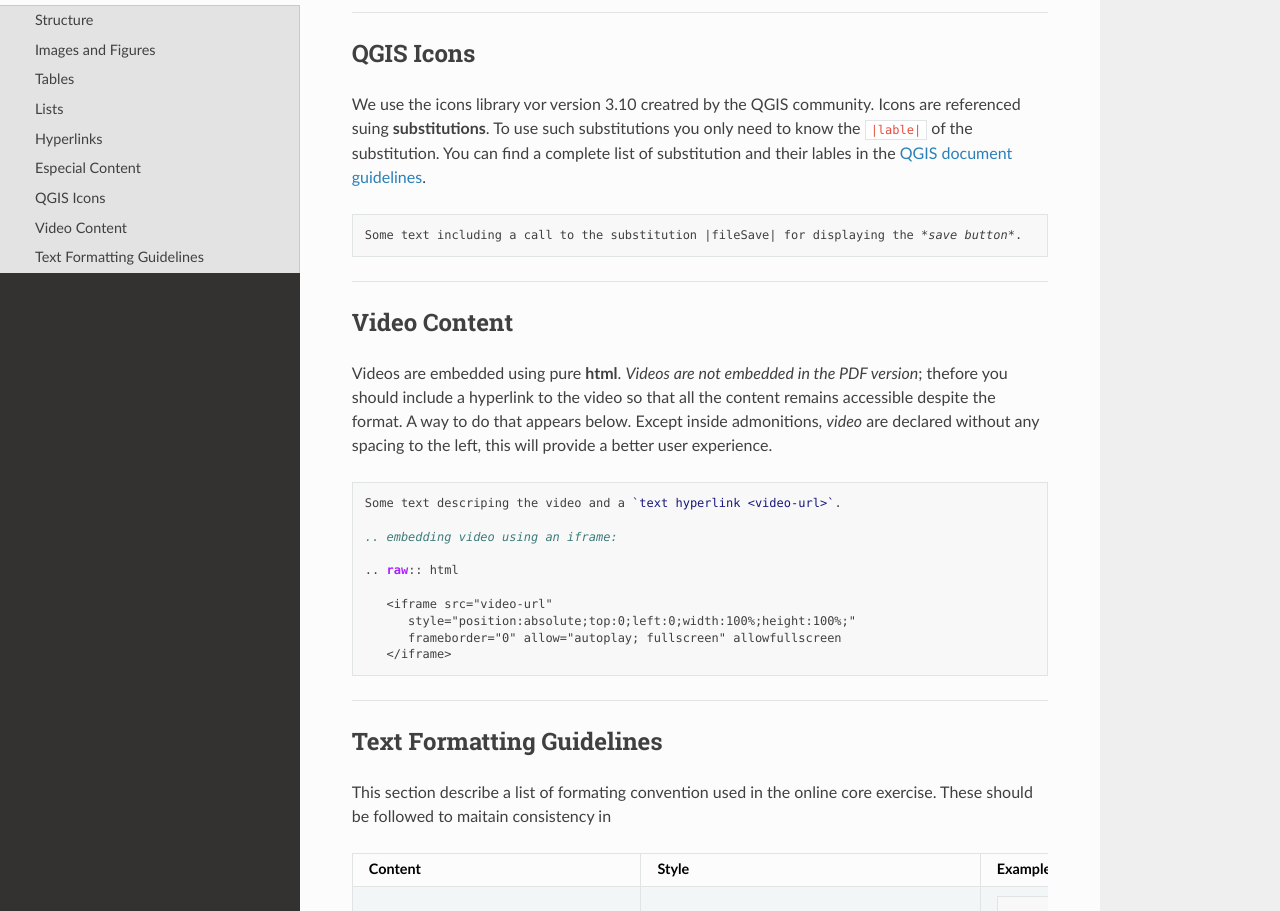
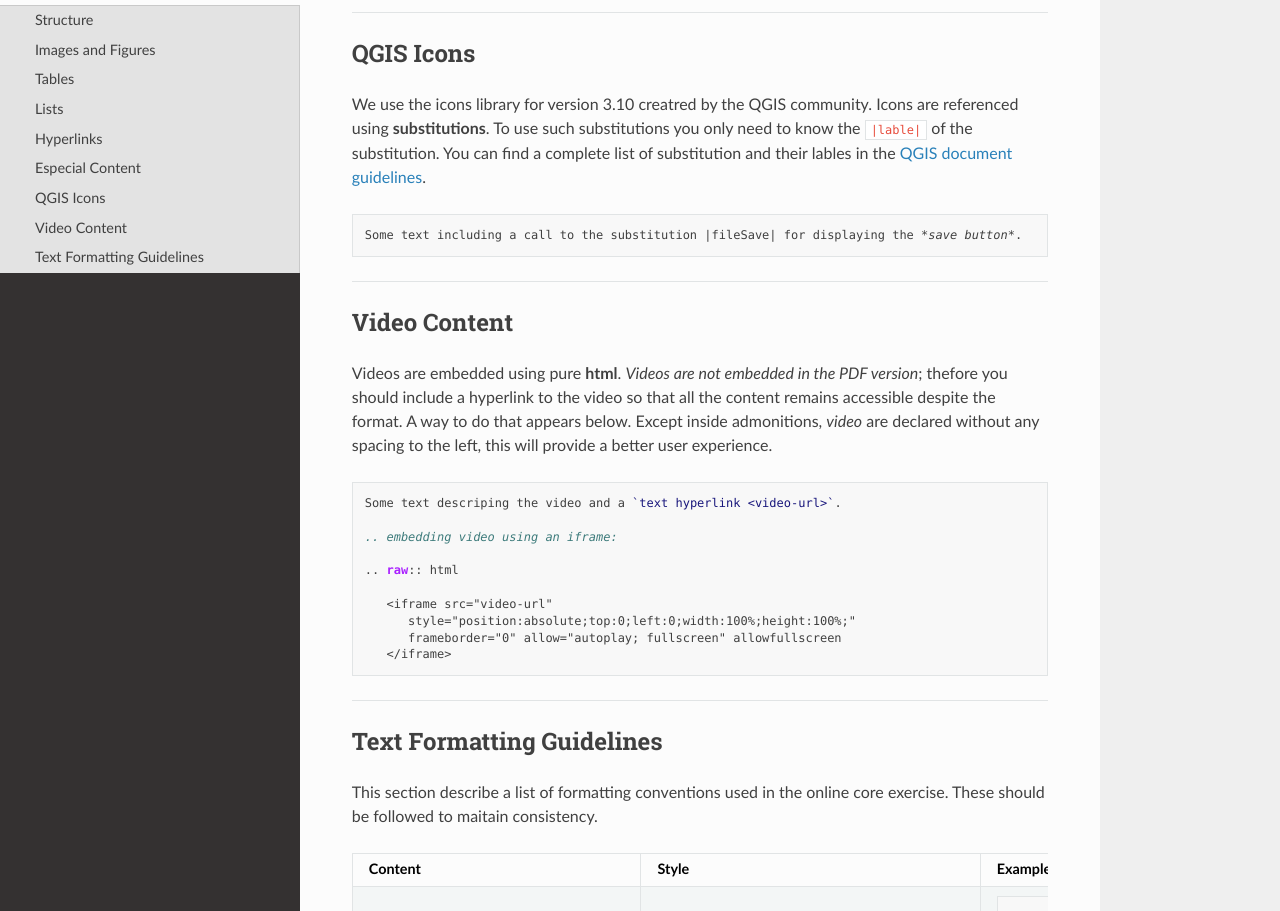
Before and after one commit to the-magnificents/sphinx-elearning, a Sphinx documentation site: the page built from docs/source/style-guide.rst, in a window 1280 px wide and 1400 px high, scrolled down 4202 px. Shown: the part 163-1074 px from the top of the window. Built offline with Sphinx 7.4.7 and the Read the Docs theme 2.0.0, drawn with Linux system fonts in a browser that asks for light colours.

Commit message:
fix spelling

```diff
--- a/docs/source/style-guide.rst
+++ b/docs/source/style-guide.rst
@@ -220,7 +220,7 @@
 QGIS Icons
 ----------
 
-We use the icons library vor version 3.10 creatred by the QGIS community. Icons are referenced suing **substitutions**. To use such substitutions you only need to know the ``|lable|`` of the substitution.
+We use the icons library for version 3.10 creatred by the QGIS community. Icons are referenced using **substitutions**. To use such substitutions you only need to know the ``|lable|`` of the substitution.
 You can find a complete list of substitution and their lables in the `QGIS document guidelines <https://docs.qgis.org/3.10/en/docs/documentation_guidelines/substitutions.html>`_.
 
 .. code-block:: rst
@@ -254,7 +254,7 @@
 Text Formatting Guidelines
 --------------------------
 
-This section describe a list of formating convention used in the online core exercise. These should be followed to maitain consistency in
+This section describe a list of formatting conventions used in the online core exercise. These should be followed to maitain consistency.
 
 =============================================   ==================================================    ====================================================
 Content                                         Style                                                 Example
```
